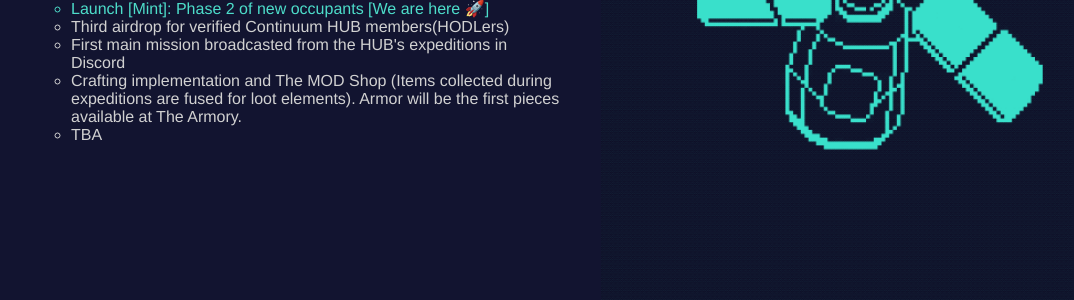
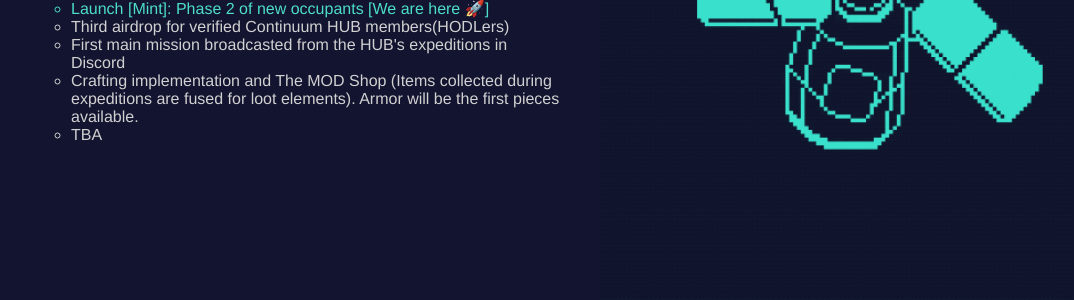
Before and after one commit to Temperedfire/continuum, a Jekyll site: the page built from index.html, in a window 1280 px wide and 900 px high, scrolled down 3890 px. Shown: the part 188-488 px from the top of the window, without its empty margins (59-1133 px from the left). Built offline with Jekyll 4.4.1, drawn with Linux system fonts in a browser that asks for light colours.

Commit message:
Update index.html

```diff
--- a/index.html
+++ b/index.html
@@ -85,7 +85,7 @@
 	<li style="color:#4dddca;">Launch [Mint]: Phase 2 of new occupants [We are here 🚀]</li>
 	<li>Third airdrop for verified Continuum HUB members(HODLers)</li>
 	<li>First main mission broadcasted from the HUB's expeditions in Discord</li>
-	<li>Crafting implementation and The MOD Shop (Items collected during expeditions are fused for loot elements). Armor will be the first pieces available at The Armory.</li>
+	<li>Crafting implementation and The MOD Shop (Items collected during expeditions are fused for loot elements). Armor will be the first pieces available.</li>
 	<li>TBA</li>
 				</ul></p>
 			</div>
```
